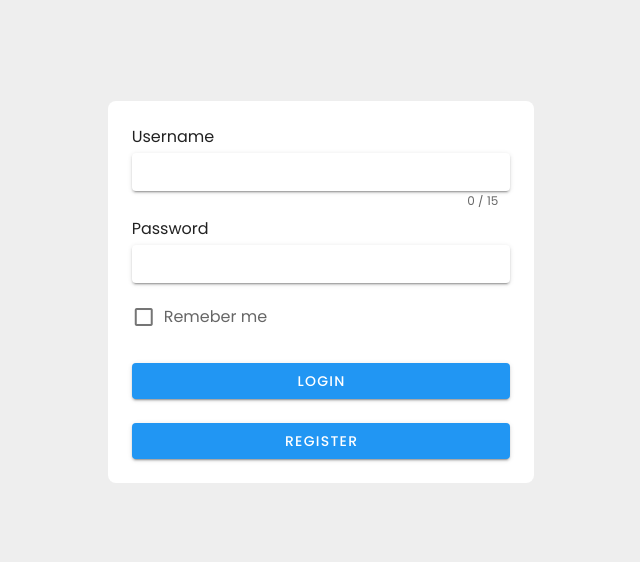
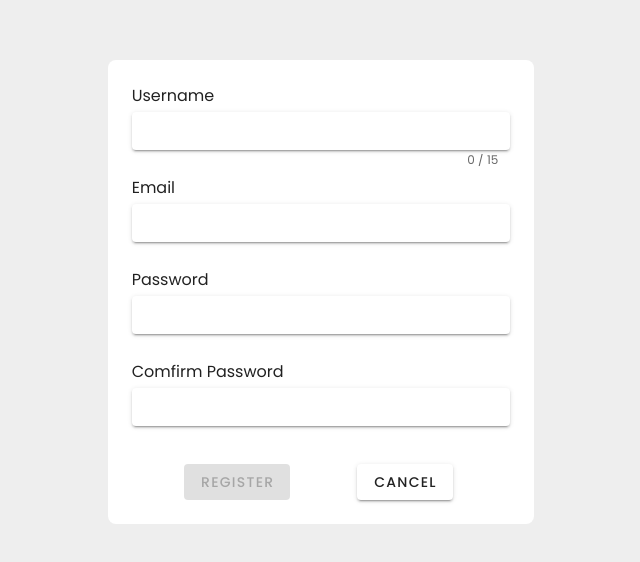
Before and after one commit to joesabbagh1/final-year-project-frontend, a Vue app: page /register in a window 1280 px wide. Before the commit this address led to /login. Shown: the part 108-670 px from the top of the page, without its empty margins (319-959 px from the left). Built offline with nearby package versions, Linux system fonts and the light colour scheme.

Commit message:
registration addition

```diff
--- a/src/App.vue
+++ b/src/App.vue
@@ -33,9 +33,9 @@ export default {
     }
   },
   mounted() {
-    if(!this.authenticated) {
-      this.$router.replace({ name: "login" });
-    }
+    // if(!this.authenticated) {
+    //   this.$router.replace({ name: "login" });
+    // }
   },
   methods: {
     setAuthenticated(status) {
--- a/src/components/SideBar.vue
+++ b/src/components/SideBar.vue
@@ -8,19 +8,8 @@
       class="logo-details"
       style="margin: 6px 14px 0 14px;"
     >
-      <img
-        v-if="menuLogo"
-        :src="menuLogo"
-        alt="menu-logo"
-        class="menu-logo icon"
-      >
-      <i
-        v-else
-        class="bx icon"
-        :class="menuIcon"
-      />
-      <div class="logo_name">
-        {{ menuTitle }}
+      <div class="logo_name pl-2">
+        Salesforce
       </div>
       <i
         class="bx"
--- a/src/components/TopBar.vue
+++ b/src/components/TopBar.vue
@@ -23,7 +23,8 @@ export default {
   methods:{
     logout(){
       this.$emit("authenticated", false);
-      this.$router.go('/')
+      this.$router.push('/login')
+      window.location.reload();
     }
   }
 
--- a/src/views/Home.vue
+++ b/src/views/Home.vue
@@ -1,5 +1,6 @@
 <template>
   <div>
+    s
   </div>
 </template>
 
--- a/src/views/register.vue
+++ b/src/views/register.vue
@@ -4,7 +4,7 @@
       <v-col cols="4" class="white rounded-lg">
         <v-form v-model="valid">
           <v-container fluid>
-            <v-row>
+            <v-row justify="center">
               <v-col
                 cols="12"
                 class="pb-0"
@@ -18,6 +18,22 @@
                   v-model="input.username"
                   :rules="nameRules"
                   :counter="15"
+                  required
+                ></v-text-field>
+              </v-col>
+
+              <v-col
+                cols="12"
+                class="py-0"
+              >
+                <div class="pb-1">
+                  Email
+                </div>
+                <v-text-field
+                  dense
+                  solo
+                  v-model="input.email"
+                  :rules="emailRules"
                   required
                 ></v-text-field>
               </v-col>
@@ -50,6 +66,7 @@
                   dense
                   solo
                   v-model="input.comfirmPassword"
+                  :rules="confirmPasswordRules.concat(passwordConfirmationRule)"
                   type="password"
                   required
                 ></v-text-field>
@@ -57,14 +74,25 @@
 
               <v-col
                 align="center"
-                cols="12"
+                cols="5"
               >
                 <v-btn
-                  block
+                  :disabled="!valid"
                   color="blue"
                   class="white--text"
+                  @click="register()"
                 >
                   register
+                </v-btn>
+              </v-col>
+              <v-col
+                align="center"
+                cols="5"
+              >
+                <v-btn
+                  color="white"
+                >
+                  cancel
                 </v-btn>
               </v-col>
             </v-row>
@@ -76,6 +104,7 @@
 </template>
 
 <script>
+import router from '@/router'
 export default {
 
   name: 'Login',
@@ -85,31 +114,41 @@ export default {
   data: () => ({
       valid: false,
       input: {
-        username: "",
-        password: ""
+        username: '',
+        email: '',
+        password: '',
+        comfirmPassword: '',
       },
       nameRules: [
         v => !!v || 'Username is required',
         v => v.length <= 15 || 'Username must be less than 15 characters',
       ],
+      emailRules: [
+        v => !!v || 'Email is required',
+        value => {
+          const pattern = /^(([^<>()[\]\\.,;:\s@"]+(\.[^<>()[\]\\.,;:\s@"]+)*)|(".+"))@((\[[0-9]{1,3}\.[0-9]{1,3}\.[0-9]{1,3}\.[0-9]{1,3}])|(([a-zA-Z\-0-9]+\.)+[a-zA-Z]{2,}))$/
+          return pattern.test(value) || 'Invalid e-mail.'
+        },
+      ],
       passwordRules: [
         v => !!v || 'Password is required',
+      ],
+      confirmPasswordRules: [
+        v => !!v || "Password is required"
       ],
       checkbox: false,
     }),
 
     methods: {
-      login() {
-        if(this.input.username != "" && this.input.password != "") {
-            if(this.input.username == this.user.username && this.input.password == this.user.password) {
-                this.$emit("authenticated", true);
-                this.$router.replace({ name: "home" });
-            } else {
-                console.log("The username and / or password is incorrect");
-            }
-        } else {
-            console.log("A username and password must be present");
-        }
+      register(){
+        this.$router.go('/login')
+      }
+    },
+
+    computed: {
+      passwordConfirmationRule() {
+        return () =>
+          this.input.password === this.input.comfirmPassword || "Password must match"
       }
     }
 }
```
